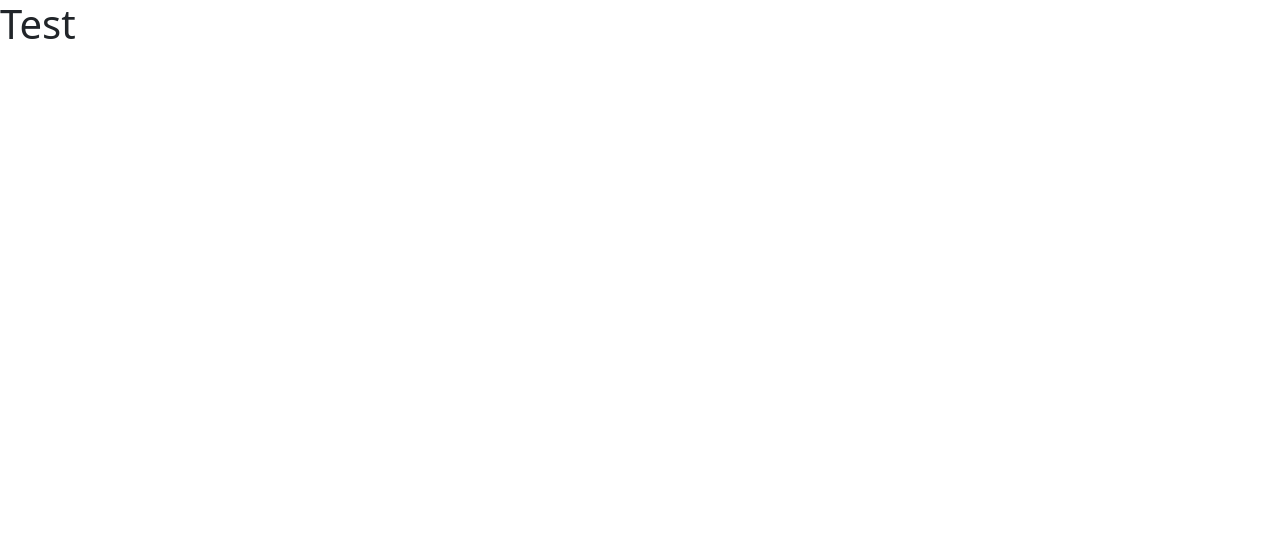
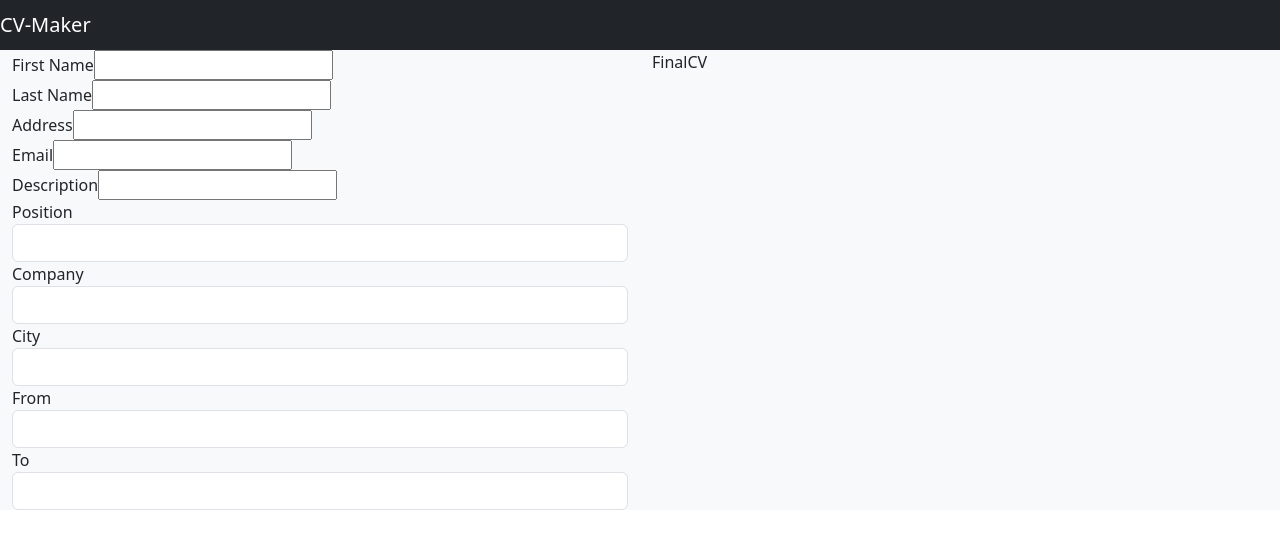
Before and after one commit to EnriqueB5310/cv-maker, a React (Create React App) app: page / in a window 1280 px wide. Shown: the top 548 px of the page. Built offline with nearby package versions, Linux system fonts and the light colour scheme.

Commit message:
Added state and handlers

```diff
--- a/public/index.html
+++ b/public/index.html
@@ -24,7 +24,7 @@
       work correctly both with client-side routing and a non-root public URL.
       Learn how to configure a non-root public URL by running `npm run build`.
     -->
-    <title>React App</title>
+    <title>Cv-Maker</title>
   </head>
   <body>
     <noscript>You need to enable JavaScript to run this app.</noscript>
--- a/src/App.js
+++ b/src/App.js
@@ -1,10 +1,34 @@
 
 import './App.css';
-
+import Navbar from './components/Navbar'
+import PersonalD from './components/PersonalD'
+import Experience from './components/Experience'
+import FinalCV from './components/FinalCV';
 function App() {
   return (
 
-    <h1>Test</h1>
+    <div>
+   <Navbar />
+
+   <div className='container-fluid bg-light'>
+<div className="row">
+<div className="col-6">
+   <PersonalD />
+  <Experience />
+
+
+  </div>
+  <div className="col-6">
+
+<FinalCV />
+
+    </div>
+  </div>
+
+
+
+  </div>
+   </div>
 
 
   );
--- /dev/null
+++ b/src/components/Experience.js
@@ -0,0 +1,64 @@
+import React from 'react'
+import { useState } from 'react'
+
+function Experience() {
+
+    const [Experience, setExp] = useState(
+        {Position: "", Company: "", City: "", From: "", To: ""}
+    )
+
+console.log(Experience)
+
+    function handleChange(event) {
+        setExp(prevExp => {
+
+            return {
+                ...prevExp,
+                [event.target.name]: event.target.value
+            }
+
+        })
+    }
+
+    return (
+
+
+
+    <form>
+
+    <div className="form-group">
+    <label htmlFor="Position">Position</label>
+    <input type="Position" className="form-control" id="Position" onChange={handleChange} name="Position"></input>
+
+    </div>
+
+    <div className="form-group">
+    <label htmlFor="Company">Company </label>
+    <input type="Company" className="form-control" id="Company" name="Company"></input>
+
+    </div>
+
+    <div className="form-group">
+    <label htmlFor="Address">City </label>
+    <input type="LastName" className="form-control" id="LastName" name="City"></input>
+
+    </div>
+
+    <div className="form-group">
+    <label htmlFor="LastName">From </label>
+    <input type="LastName" className="form-control" id="LastName" name="From"></input>
+
+    </div>
+
+    <div className="form-group">
+    <label htmlFor="LastName">To </label>
+    <input type="LastName" className="form-control" id="LastName" name="To"></input>
+
+    </div>
+
+        </form>
+
+  )
+}
+
+export default Experience
--- /dev/null
+++ b/src/components/FinalCV.js
@@ -0,0 +1,9 @@
+ import React from 'react'
+
+ function FinalCV(props) {
+   return (
+     <div>FinalCV</div>
+   )
+ }
+
+ export default FinalCV
--- a/src/components/Navbar.js
+++ b/src/components/Navbar.js
@@ -2,6 +2,9 @@ import React from 'react'
 
 export default function Navbar() {
   return (
-    <div>Navbar</div>
+    <div className="navbar  navbar-dark bg-dark">
+<span className="navbar-brand mb-0  h1">CV-Maker</span>
+
+    </div>
   )
 }
--- /dev/null
+++ b/src/components/PersonalD.js
@@ -0,0 +1,43 @@
+import React from 'react'
+
+function PersonalD() {
+  return (
+
+    <form>
+
+<div className="htmlForm-group">
+<label htmlForm="FirstName">First Name</label>
+<input type="FirstName" className="htmlForm-control" id="firstName"></input>
+
+</div>
+
+<div className="htmlForm-group">
+<label htmlForm="LastName">Last Name </label>
+<input type="LastName" className="htmlForm-control" id="LastName"></input>
+
+</div>
+
+<div className="htmlForm-group">
+<label htmlform="Address">Address </label>
+<input type="LastName" className="htmlForm-control" id="LastName"></input>
+
+</div>
+
+<div className="htmlForm-group">
+<label htmlForm="LastName">Email </label>
+<input type="LastName" className="htmlForm-control" id="LastName"></input>
+
+</div>
+
+<div className="htmlForm-group">
+<label htmlForm="LastName">Description  </label>
+<input type="LastName" className="htmlForm-control" id="LastName"></input>
+
+</div>
+
+    </form>
+
+  )
+}
+
+export default PersonalD
```
